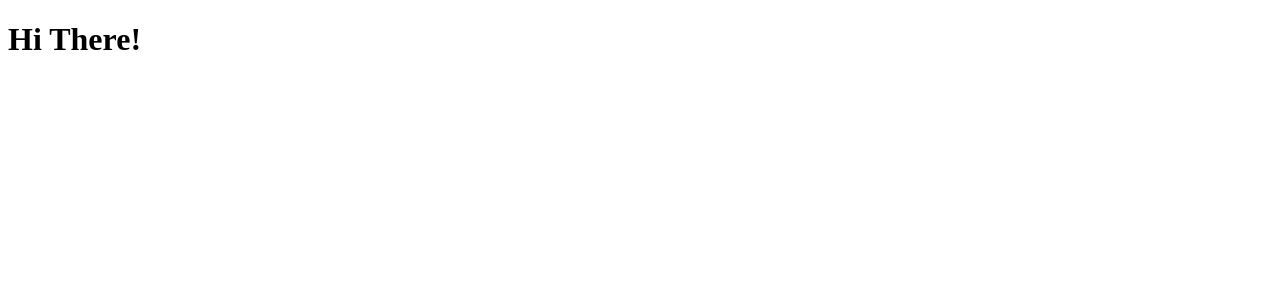
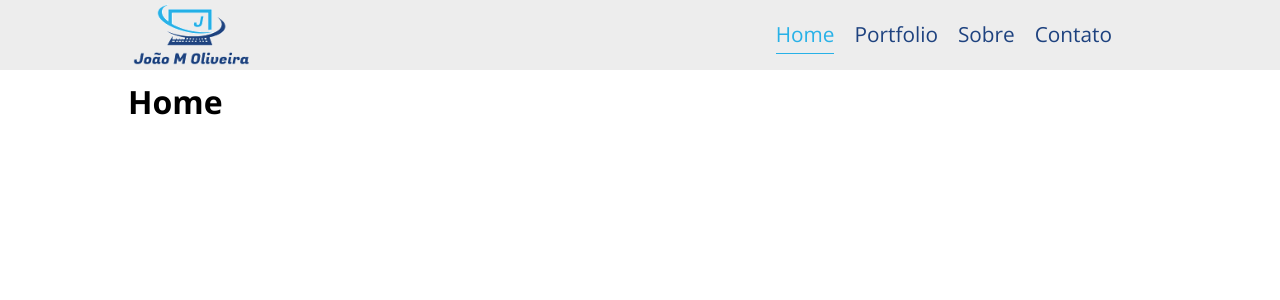
Before and after one commit to joaomcode/website, a React (Create React App) app: page / in a window 1280 px wide. Shown: the top 300 px of the page. Built offline with nearby package versions, Linux system fonts and the light colour scheme.

Commit message:
mod: call header, routes and globalStyle

```diff
--- a/src/App.tsx
+++ b/src/App.tsx
@@ -1,5 +1,18 @@
 import React from 'react';
+import { BrowserRouter as Router } from 'react-router-dom';
 
-const App: React.FC = () => <h1>Hi There!</h1>;
+import GlobalStyle from './styles/global';
+
+import Header from './components/Header';
+import Routes from './routes';
+
+const App: React.FC = () => (
+  <Router basename={process.env.PUBLIC_URL}>
+    <Header />
+    <Routes />
+
+    <GlobalStyle />
+  </Router>
+);
 
 export default App;
```
